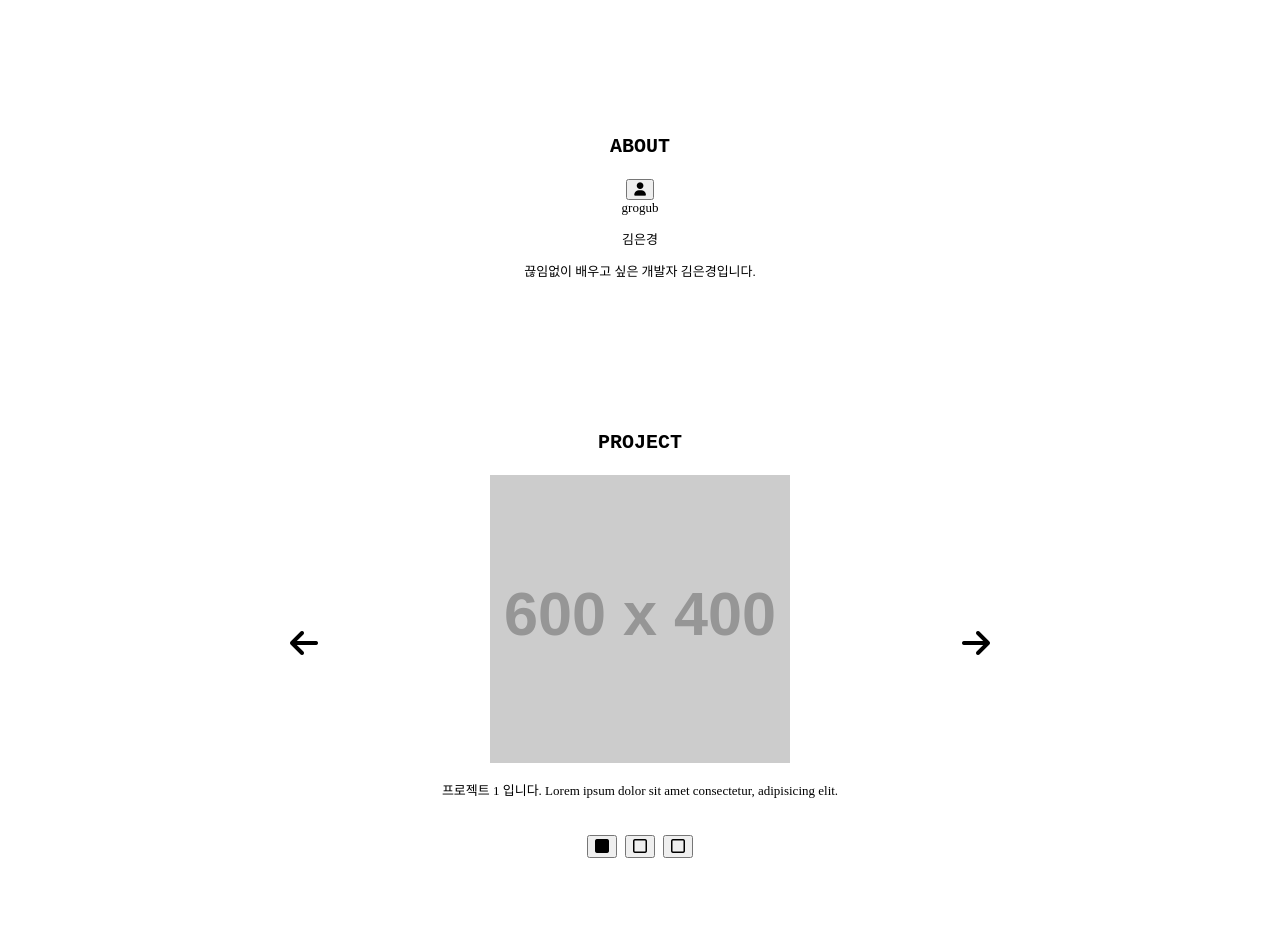
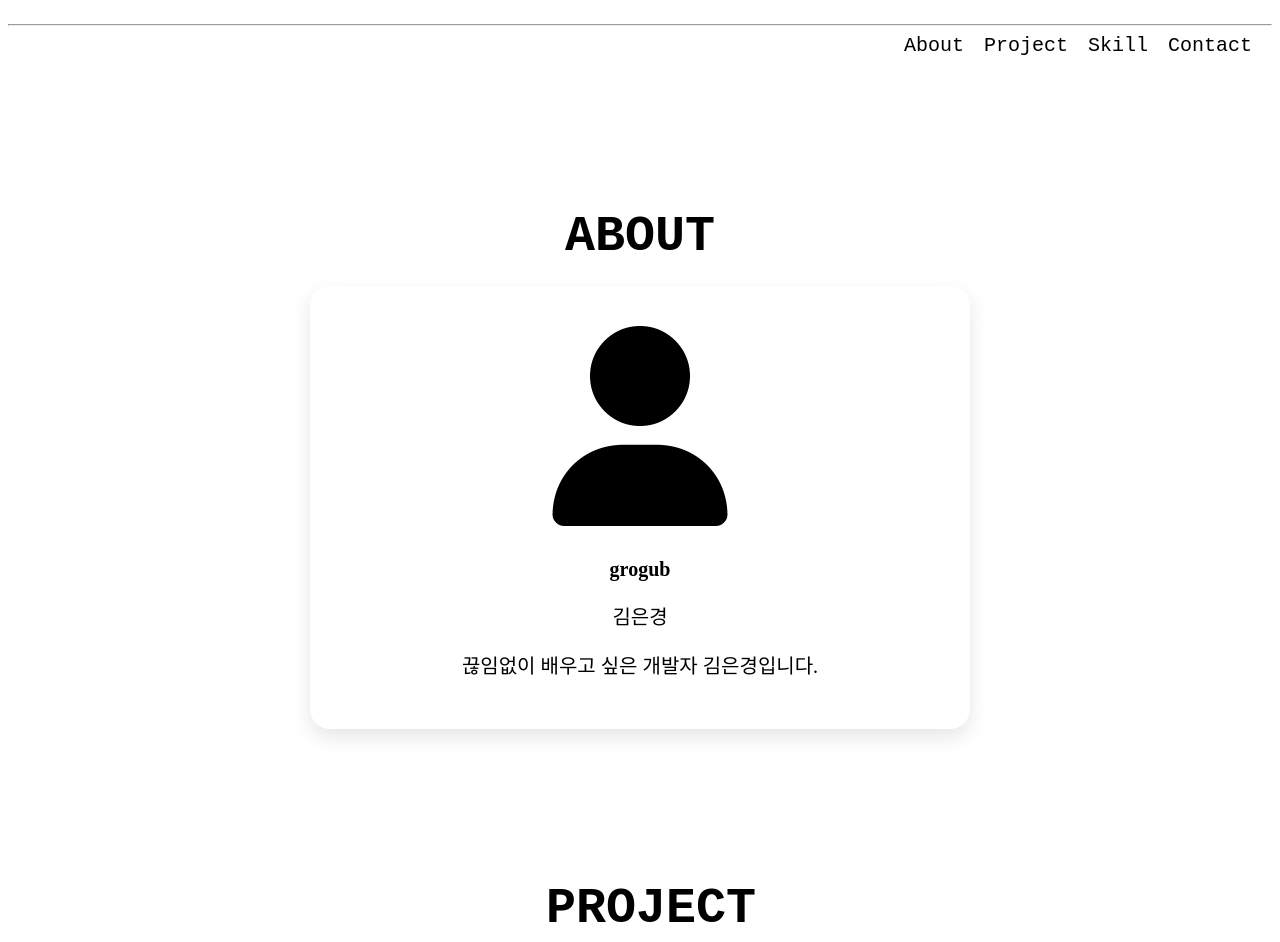
Before and after one commit to grogub/pf, a plain HTML site: page index.html in a window 1280 px wide. Shown: the part 124-1066 px from the top of the page. Drawn offline with Linux system fonts and the light colour scheme; placeholder pictures from the web are drawn by us; a web font is replaced by a local one.

Commit message:
Update style.css

```diff
--- a/style.css
+++ b/style.css
@@ -2,37 +2,76 @@ html,body {
 
     height:100%;
 }
+.custom-font {
+    font-family: 'Libertinus Mono', monospace;
+}
+.headertitle{
+  overflow: hidden;
+  border-right: 3px solid black;
+  font-size: 60px;
+  width: 0;
+  animation: typing 2s steps(8, end) forwards, blink 0.75s step-end infinite;
+
+}
+@keyframes typing {
+  from { width: 0; }
+  to { width: 8ch; }
+}
+@keyframes blink {
+  50% { border-color: transparent; }
+}
 footer {
     padding: 50px ;
 }
+
 section {
     margin-top:150px;
     margin-bottom: 150px;
 }
+/* nav */
+@media (max-width: 768px) {
+    body nav {
+        flex-direction: column;
+        align-items: center;
+    }
+}
+nav {
+    display: flex;
+    justify-content: flex-end;
+}
+a {
+    font-size: 20px;
+    font-weight:500;
+    color: #000000;
+    text-decoration: none;
+    text-align: cen;
+    }
+.label {
+  margin-right :20px;
+}
+a:hover {
+    text-decoration: underline;
+    transform: scale(1.3);
+    }
 .button {
     display: block;
-    background: rgb(255, 255, 255);
+    margin:0 auto;
+    background: none;
     border:none;
     width: 200px;
-    font-size: 20px;
+    font-size: 50px;
     font-weight:bolder;
     margin: 20px auto;
     text-align: center;
     align-items: center;
     font-family: 'Libertinus Mono', monospace;
 }
-ul{
-    padding-left: 0;
-    display: flex;
-    flex-direction: column;
-    align-items: center;
+.button:hover {
+  transform: scale(1.3);
 }
-li {
-    font-size: 15px;
- }
 .textbody {
     width: 100%;
-    font-size: 13px;
+    font-size: 20px;
 
     align-items: center;
     text-align: center;
@@ -42,55 +81,46 @@ img {
     height: 288px;
     object-fit: cover;
 }
-nav {
-    display: flex;
-    justify-content: flex-end;
+/* about */
+.profileicon{
+  background: none;
+  border: none;
+  font-size: 200px;
+  cursor: pointer;
 }
-a {
-    font-weight:500;
-    color: #000000;
-    text-decoration: none;
-    }
-a:hover {
-    text-decoration: underline;
-    }
-.custom-font {
-    font-family: 'Libertinus Mono', monospace;
+.aboutcard {
+  background-color: #ffffff;
+  border-radius: 20px;
+  box-shadow: 0 8px 20px rgba(0, 0, 0, 0.1);
+  padding: 30px;
+  max-width: 600px;
+  margin: 0 auto;
+  text-align: center;
+}
+.aboutcard img {
+  border-radius: 12px;
+  margin-bottom: 16px;
+}
+.aboutcard a {
+  display: block;
+  font-weight: bold;
+  margin: 10px 0;
 }
 
-@media (max-width: 768px) {
-    body nav {
-        flex-direction: column;
-        align-items: center;
-    }
-
-
-}
-
+/* project */
 #project {
     background-color: rgb(255, 255, 255);
   position: relative;
-  /* margin: auto; */
-  /* overflow: hidden; */
 }
-
 .slider {
   position: relative;
   height: 340px;
   width: 600px;
   overflow: hidden;
-  white-space: nowrap;
-  padding: 0;
-  margin: 0;
 }
 .slidebox {
     display: flex;
-    align-items: center;
     justify-content: center;
-    gap: 16px;
-    margin: 0 auto;
-    max-width: 100%;
-    overflow: hidden;
 }
 
 .slider .textbody {
@@ -103,13 +133,6 @@ a:hover {
   opacity: 0;
   transition: transform 0.5s ease, opacity 0.5s ease;
   position: absolute;
-  /* top: 0;
-  left: 0; */
-}
-.slider .textbody:first-child {
-    transform: translateX(0);
-    opacity: 1;
-    z-index: 1;
 }
 
 .slider.textbody img {
@@ -120,22 +143,10 @@ a:hover {
 }
 
 .arrowbutton {
-  /* position: absolute; */
-  /* top: 50%; */
-  /* transform: translateY(-50%); */
   background: none;
   border: none;
-  font-size: 32px;
+  font-size: 45px;
   cursor: pointer;
-  /* z-index: 9999; */
-}
-
-.arrowbutton.left {
-  /* left: 25rem; */
-}
-
-.arrowbutton.right {
-  /* right: 25rem; */
 }
 .indicator {
   display: flex;
@@ -147,12 +158,25 @@ a:hover {
   flex-direction: row;
   z-index: 9999;
 }
-
 .indicator li {
   display: inline-block;
 }
-
 .indicator i {
-  font-size: 1rem;
+  font-size: 20px;
   color: #000000;
 }
+.indibtn {
+  background: none;
+  border: none;
+}
+
+/* skill */
+ul{
+    padding-left: 0;
+    display: flex;
+    flex-direction: column;
+    align-items: center;
+}
+li {
+    font-size: 20px;
+}
```
